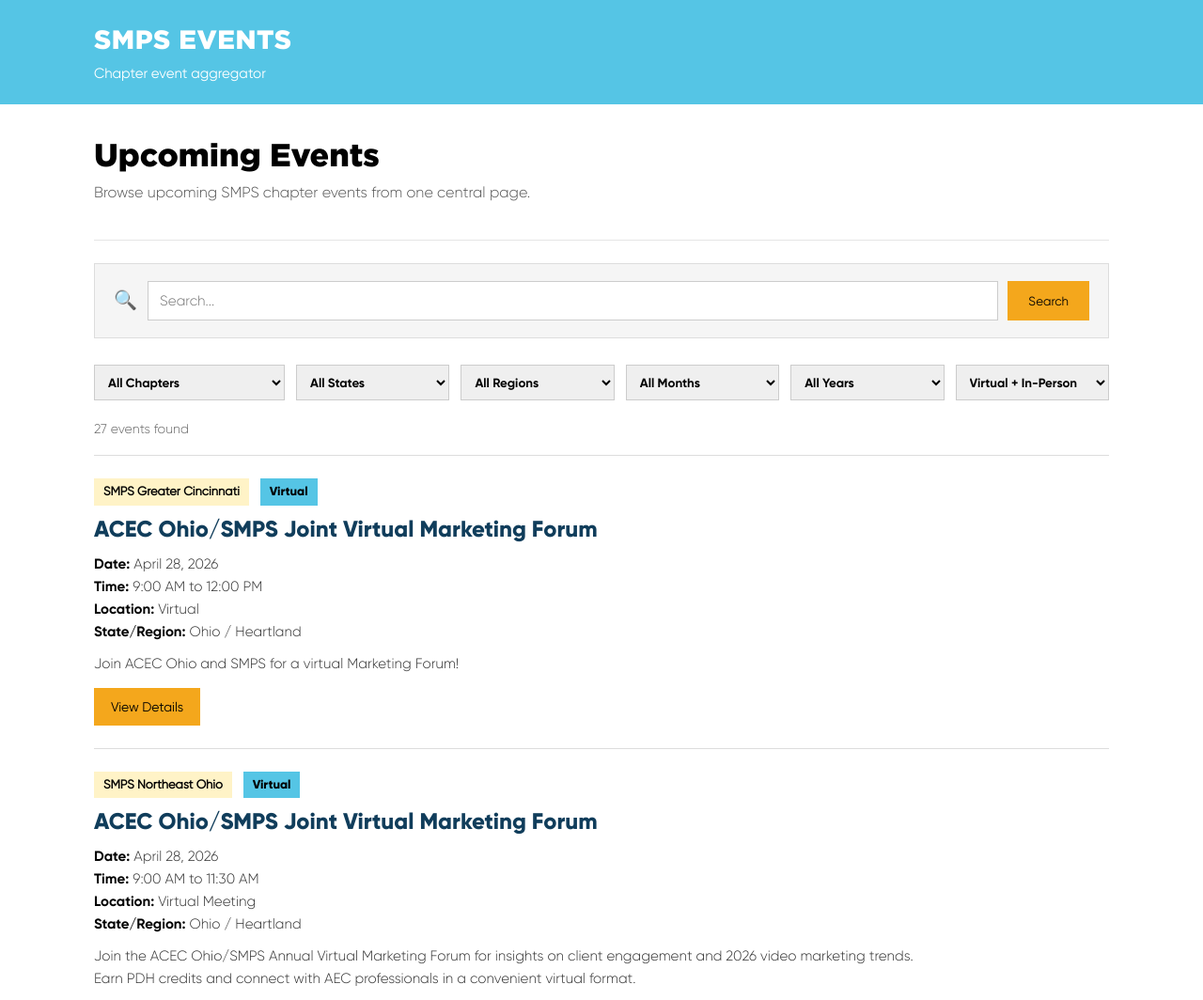
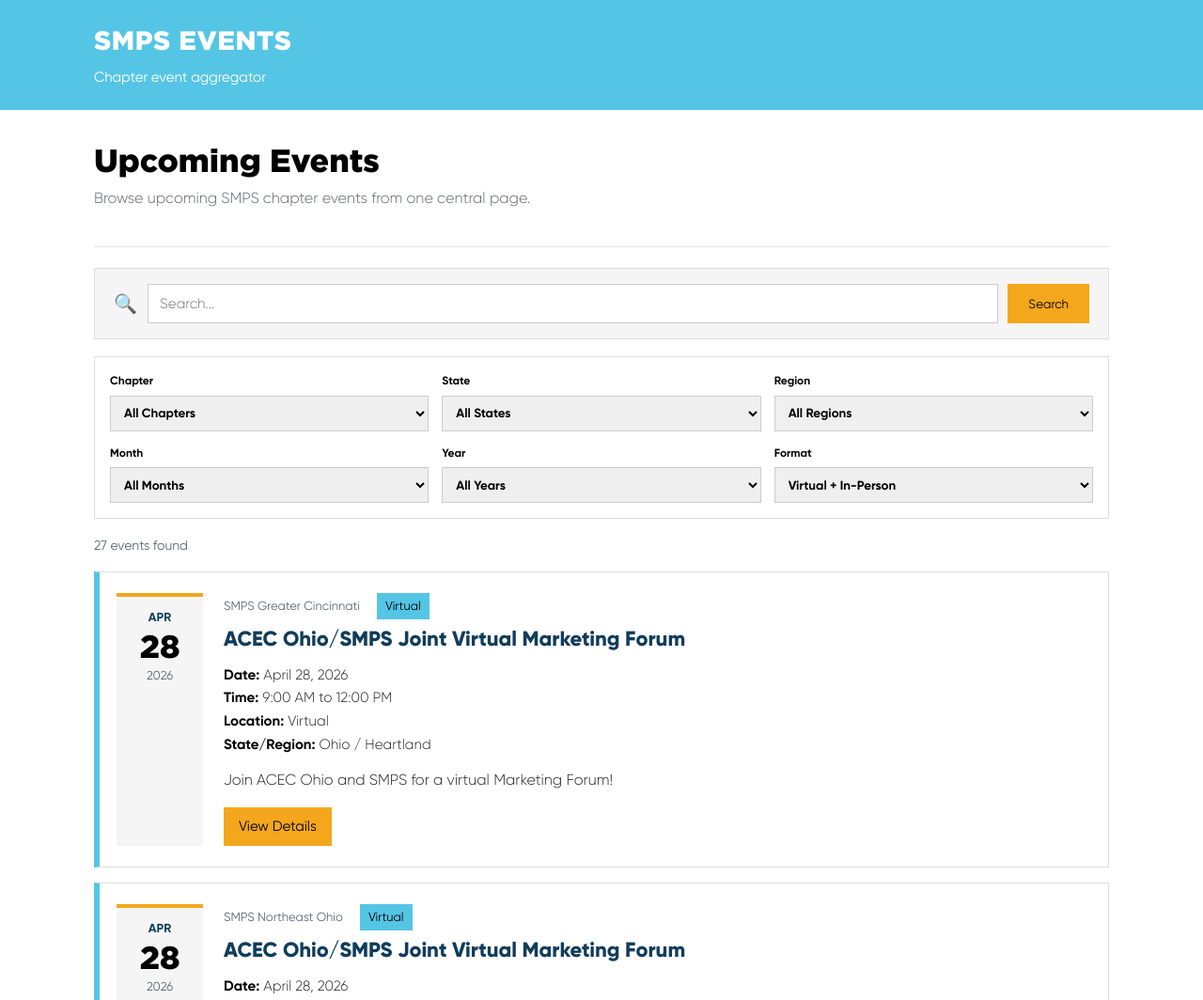
Before and after one commit to dadezeeuw/smps-events, a plain HTML site: page docs/index.html in a window 1280 px wide. Shown: the top 1064 px of the page at 94% size. Drawn offline with nearby package versions, Linux system fonts and the light colour scheme.

Commit message:
visual update: 2024-06-01T12:00:00Z

```diff
--- a/docs/index.html
+++ b/docs/index.html
@@ -53,6 +53,8 @@
       --smps-black: #000;
       --smps-gray: #f5f5f5;
       --smps-border: #ddd;
+      --smps-text: #252525;
+      --smps-muted: #5f6770;
     }
 
     * {
@@ -63,9 +65,9 @@
       margin: 0;
       font-family: var(--font-body);
       font-weight: 300;
-      font-size: 14px;
-      line-height: 1.42857143;
-      color: #333;
+      font-size: 15px;
+      line-height: 1.55;
+      color: var(--smps-text);
       background: #fff;
     }
 
@@ -101,7 +103,7 @@
     .page-title {
       padding: 34px 0 22px;
       border-bottom: 1px solid #e5e5e5;
-      margin-bottom: 24px;
+      margin-bottom: 22px;
     }
 
     .page-title h1 {
@@ -115,20 +117,20 @@
 
     .page-title p {
       margin-top: 8px;
-      color: #555;
+      color: var(--smps-muted);
       font-size: 16px;
     }
 
     .search-box-wrapper {
       background: transparent;
-      color: #333;
-      margin-bottom: 28px;
+      color: var(--smps-text);
+      margin-bottom: 18px;
     }
 
     .search-elements {
       background: var(--smps-gray);
       border: 1px solid var(--smps-border);
-      padding: 18px 0;
+      padding: 16px 0;
     }
 
     .search-inner {
@@ -181,38 +183,42 @@
     }
 
     .event-count {
-      margin: 0 0 18px;
-      color: #666;
+      font-family: var(--font-regular);
+      margin: 6px 0 16px;
+      color: var(--smps-muted);
       font-size: 14px;
     }
 
     .event-list {
+      display: grid;
+      gap: 16px;
       margin-bottom: 50px;
     }
 
     .event {
-      border-bottom: 1px solid var(--smps-border);
-      padding: 24px 0;
-    }
-
-    .event:first-child {
-      border-top: 1px solid var(--smps-border);
+      display: grid;
+      grid-template-columns: 92px minmax(0, 1fr);
+      gap: 22px;
+      border: 1px solid var(--smps-border);
+      border-left: 6px solid var(--smps-blue);
+      padding: 22px 24px 22px 18px;
+      background: #fff;
     }
 
     .event h2 {
       font-family: var(--font-label);
-      font-size: 24px;
-      line-height: 1.25;
+      font-size: 22px;
+      line-height: 1.2;
       color: var(--smps-navy);
       font-weight: 700;
-      margin: 0 0 10px;
+      margin: 8px 0 12px;
     }
 
     .event-meta {
       font-size: 15px;
-      line-height: 1.6;
-      color: #333;
-      margin-bottom: 10px;
+      line-height: 1.65;
+      color: var(--smps-text);
+      margin-bottom: 12px;
     }
 
     .event-meta strong {
@@ -222,21 +228,63 @@
     }
 
     .event-description {
-      font-size: 15px;
-      line-height: 1.6;
-      color: #333;
+      font-size: 16px;
+      line-height: 1.65;
+      color: var(--smps-text);
       max-width: 900px;
     }
 
     .chapter-label {
       font-family: var(--font-regular);
       display: inline-block;
-      background: #fff3c7;
-      color: var(--smps-black);
-      padding: 5px 10px;
-      margin-bottom: 10px;
+      color: var(--smps-muted);
+      padding: 0;
+      margin: 0 10px 0 0;
+      font-size: 13px;
+      font-weight: 400;
+    }
+
+    .event-date-card {
+      border-top: 4px solid var(--smps-gold);
+      background: var(--smps-gray);
+      min-height: 92px;
+      padding: 12px 8px;
+      text-align: center;
+    }
+
+    .event-date-month {
+      font-family: var(--font-label-bold);
+      color: var(--smps-navy);
       font-size: 13px;
       font-weight: 700;
+      text-transform: uppercase;
+    }
+
+    .event-date-day {
+      font-family: var(--font-headline);
+      color: var(--smps-black);
+      font-size: 34px;
+      font-weight: 900;
+      line-height: 1;
+      margin-top: 4px;
+    }
+
+    .event-date-year {
+      font-family: var(--font-regular);
+      color: var(--smps-muted);
+      font-size: 13px;
+      margin-top: 4px;
+    }
+
+    .event-content {
+      min-width: 0;
+    }
+
+    .event-tags {
+      display: flex;
+      align-items: center;
+      flex-wrap: wrap;
+      gap: 8px;
     }
 
     .site-footer {
@@ -264,7 +312,7 @@
       }
     }
 .event-actions {
-  margin-top: 14px;
+  margin-top: 16px;
 }
 
 .event-button {
@@ -272,7 +320,7 @@
   display: inline-block;
   background: var(--smps-gold);
   color: var(--smps-black);
-  padding: 10px 18px;
+  padding: 9px 16px;
   text-decoration: none;
   font-weight: 400;
 }
@@ -283,13 +331,30 @@
 }
 .filters-grid {
   display: grid;
-  grid-template-columns: repeat(6, 1fr);
-  gap: 12px;
-  margin: 0 0 20px;
+  grid-template-columns: repeat(3, 1fr);
+  gap: 14px;
+  margin: 0 0 18px;
+  padding: 16px;
+  border: 1px solid var(--smps-border);
+  background: #fff;
+}
+
+.filter-field {
+  min-width: 0;
+}
+
+.filter-field label {
+  display: block;
+  font-family: var(--font-label-bold);
+  font-size: 12px;
+  font-weight: 700;
+  color: var(--smps-black);
+  margin-bottom: 6px;
 }
 
 .filters-grid select {
   font-family: var(--font-label-bold);
+  width: 100%;
   height: 38px;
   padding: 6px 10px;
   border: 1px solid #ccc;
@@ -303,17 +368,42 @@
 }
 
 .virtual-label {
-  font-family: var(--font-label);
+  font-family: var(--font-regular);
   display: inline-block;
   background: var(--smps-blue);
   color: var(--smps-black);
-  padding: 5px 10px;
-  margin-left: 8px;
+  padding: 4px 9px;
   font-size: 13px;
-  font-weight: 700;
+  font-weight: 400;
 }
 
 @media only screen and (max-width: 900px) {
+  .filters-grid {
+    grid-template-columns: repeat(2, 1fr);
+  }
+}
+
+@media only screen and (max-width: 700px) {
+  .event {
+    grid-template-columns: 1fr;
+    gap: 14px;
+    padding: 18px;
+  }
+
+  .event-date-card {
+    display: flex;
+    align-items: baseline;
+    justify-content: center;
+    gap: 8px;
+    min-height: 0;
+    text-align: left;
+  }
+
+  .event-date-day {
+    font-size: 30px;
+    margin-top: 0;
+  }
+
   .filters-grid {
     grid-template-columns: 1fr;
   }
@@ -357,31 +447,49 @@
       </div>
     </div>
     <div class="filters-grid">
+      <div class="filter-field">
+        <label for="chapter-filter">Chapter</label>
         <select id="chapter-filter">
           <option value="">All Chapters</option>
         </select>
+      </div>
 
+      <div class="filter-field">
+        <label for="state-filter">State</label>
         <select id="state-filter">
           <option value="">All States</option>
         </select>
+      </div>
 
+      <div class="filter-field">
+        <label for="region-filter">Region</label>
         <select id="region-filter">
           <option value="">All Regions</option>
         </select>
+      </div>
 
+      <div class="filter-field">
+        <label for="month-filter">Month</label>
         <select id="month-filter">
           <option value="">All Months</option>
         </select>
+      </div>
 
+      <div class="filter-field">
+        <label for="year-filter">Year</label>
         <select id="year-filter">
           <option value="">All Years</option>
         </select>
+      </div>
 
+      <div class="filter-field">
+        <label for="format-filter">Format</label>
         <select id="format-filter">
           <option value="">Virtual + In-Person</option>
           <option value="virtual">Virtual</option>
           <option value="in-person">In-Person</option>
         </select>
+      </div>
     </div>
 <div id="map" style="display:none;"></div>
     <p id="event-count" class="event-count">Loading events...</p>
@@ -418,6 +526,24 @@
     if (!dateText) return "";
     const parts = dateText.split(", ");
     return parts.length > 1 ? parts[1] : "";
+  }
+
+  function getDateParts(dateText) {
+    if (!dateText) {
+      return { month: "TBD", day: "", year: "" };
+    }
+
+    const match = dateText.match(/^([A-Za-z]+)\s+(\d{1,2}),\s+(\d{4})$/);
+
+    if (!match) {
+      return { month: dateText, day: "", year: "" };
+    }
+
+    return {
+      month: match[1].slice(0, 3),
+      day: match[2],
+      year: match[3]
+    };
   }
 
   function populateSelect(id, values) {
@@ -518,10 +644,21 @@
       return;
     }
 
-    container.innerHTML = events.map(event => `
+    container.innerHTML = events.map(event => {
+      const dateParts = getDateParts(event.date);
+
+      return `
       <article class="event">
-        <div class="chapter-label">${event.chapter || "SMPS Chapter"}</div>
-        ${event.is_virtual ? `<span class="virtual-label">Virtual</span>` : `<span class="virtual-label">In-Person</span>`}
+        <div class="event-date-card">
+          <div class="event-date-month">${dateParts.month}</div>
+          <div class="event-date-day">${dateParts.day}</div>
+          <div class="event-date-year">${dateParts.year}</div>
+        </div>
+        <div class="event-content">
+          <div class="event-tags">
+            <span class="chapter-label">${event.chapter || "SMPS Chapter"}</span>
+            <span class="virtual-label">${event.is_virtual ? "Virtual" : "In-Person"}</span>
+          </div>
           <h2>${event.title || "Untitled Event"}</h2>
           <div class="event-meta">
             <strong>Date:</strong> ${event.date || "TBD"}<br>
@@ -533,8 +670,10 @@
           <div class="event-actions">
             ${event.detail_url ? `<a class="event-button" href="${event.detail_url}" target="_blank">View Details</a>` : ""}
           </div>
+        </div>
       </article>
-    `).join("");
+    `;
+    }).join("");
   }
 
   function initMap() {
```
Lines whose indentation alone changed are shown as unchanged.
